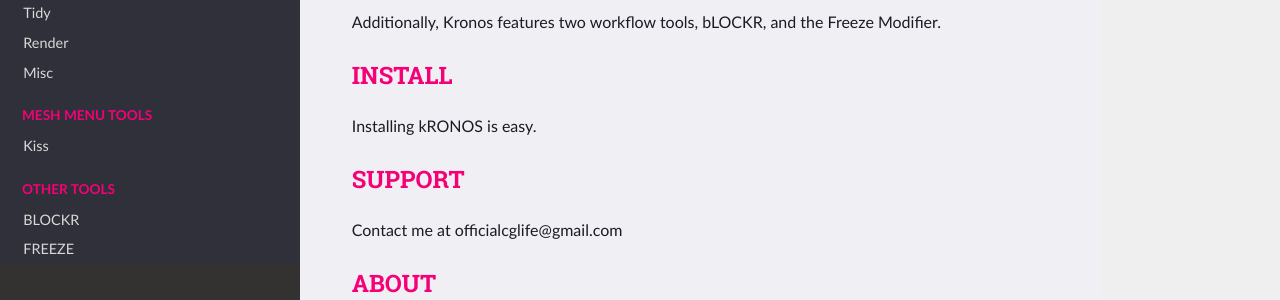
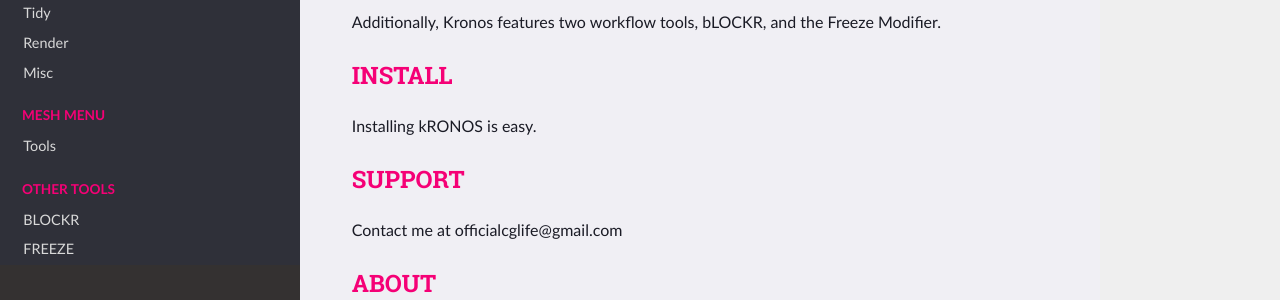
Before and after one commit to CGLIFE7/KronosDocs, an MkDocs documentation site: the page built from docs/docs/index.md, in a window 1280 px wide. Shown: the part 360-660 px from the top of the page. Built offline with MkDocs 1.6.1, drawn with Linux system fonts in a browser that asks for light colours; nearby versions of some CDN libraries.

Commit message:
Update mkdocs.yml

```diff
--- a/docs/mkdocs.yml
+++ b/docs/mkdocs.yml
@@ -51,8 +51,8 @@
     #     - Kiss: tutorial/kiss.md
     # - Misc:
     #     - Kiss: tutorial/kiss.md
-  - Mesh Menu Tools:
-      - Kiss: tutorial/kiss.md
+  - Mesh Menu:
+      - Tools: tutorial/meshtools.md
 
   - OTHER TOOLS:
       - BLOCKR: tutorial/blockr.md
```
